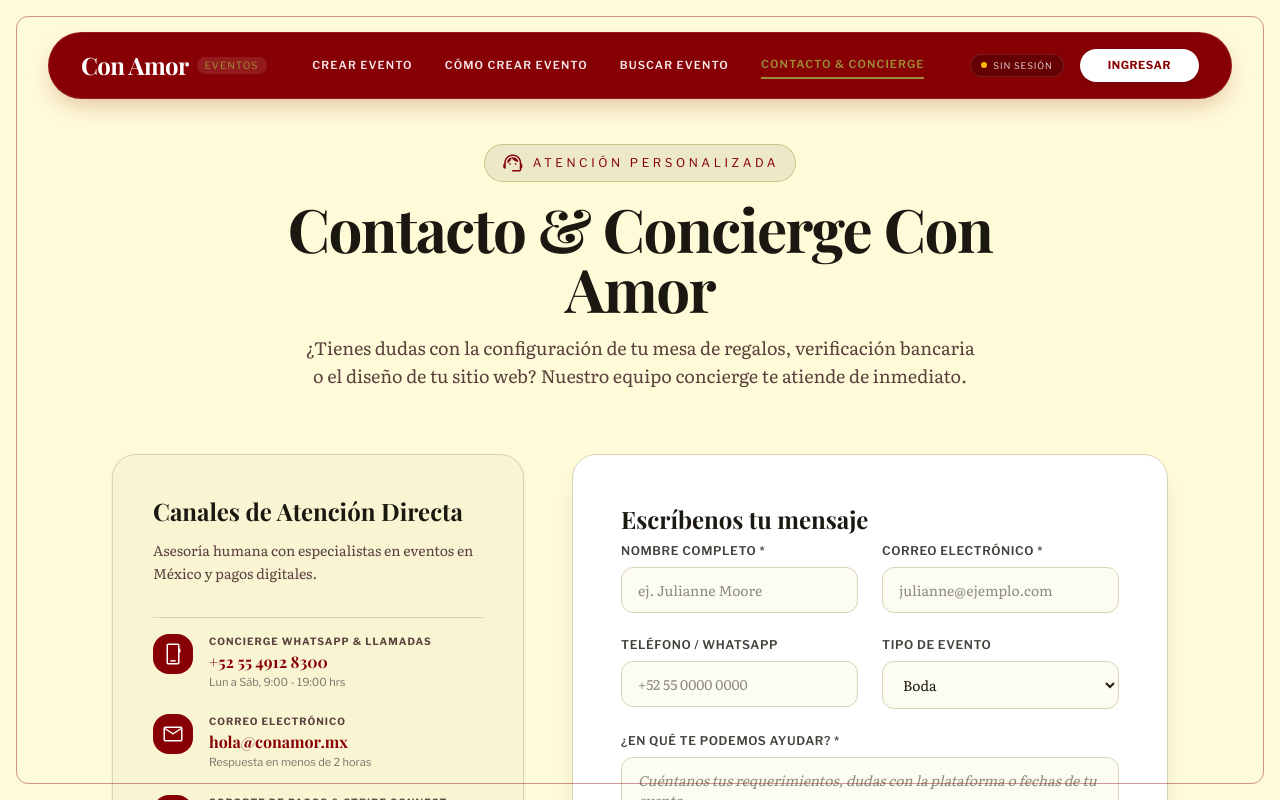
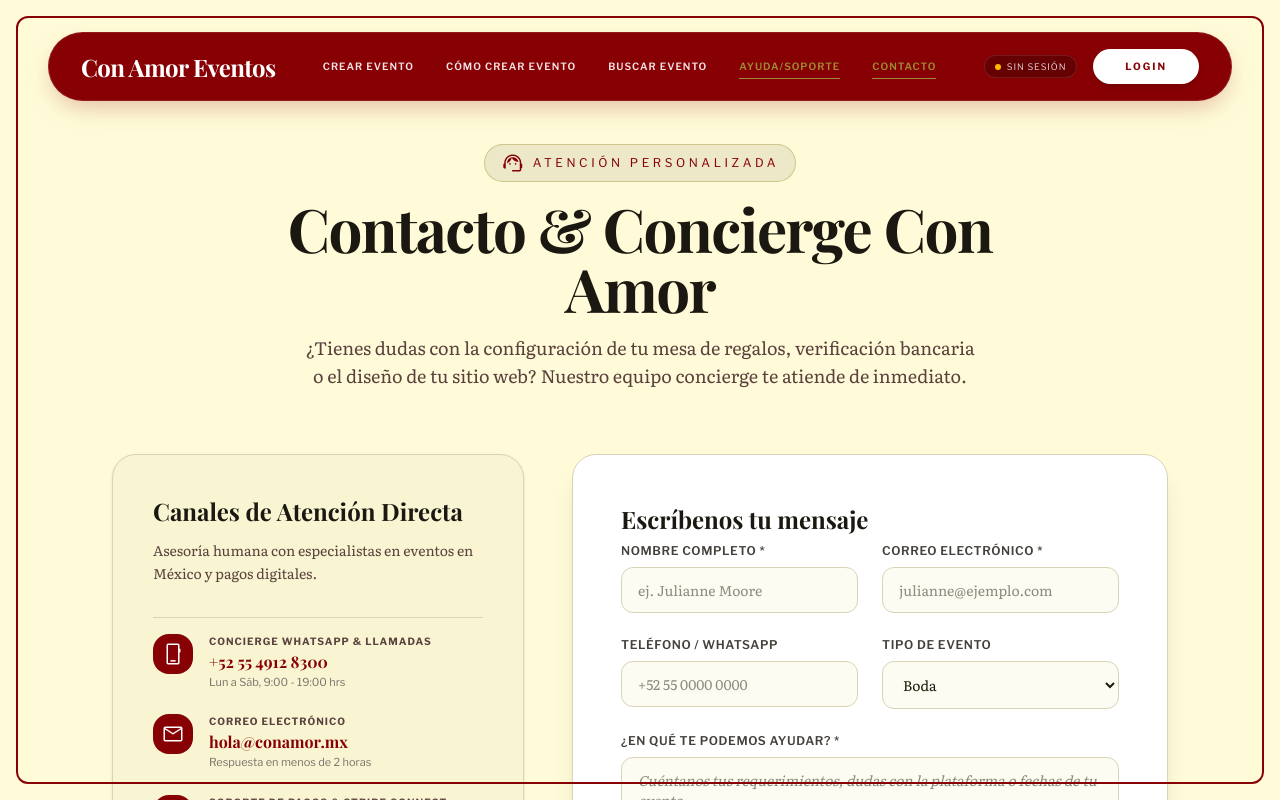
Before and after one commit to conamordev/webplatform, a Next.js app: page /contacto in a window 1280 px wide. Both pictures are taken after a click on the button "CON SESIÓN". Shown: the top 800 px of the page. Built offline with nearby package versions, Linux system fonts and the light colour scheme; a web font is replaced by a local one.

Commit message:
feat(home): adapt unauthenticated hero section to match Stitch design screenshot

```diff
--- a/src/app/globals.css
+++ b/src/app/globals.css
@@ -86,7 +86,7 @@
 .editorial-frame-overlay, #editorial-frame-overlay, .page-frame {
   position: fixed;
   inset: 1rem;
-  border: 1px solid rgba(135, 1, 4, 0.4);
+  border: 2px solid #870104;
   border-radius: 12px;
   pointer-events: none;
   z-index: 9999;
--- a/src/app/page.tsx
+++ b/src/app/page.tsx
@@ -140,65 +140,65 @@ export default function HomePage() {
             </div>
           </section>
         ) : (
-          /* SIN SESIÓN: Hero Editorial de lujo con Carrusel */
-          <section className="relative min-h-[95vh] flex items-center justify-center pt-36 pb-24 px-6 md:px-12 bg-negro-profundo text-white overflow-hidden">
-            {/* Background Image Carousel with editorial tint */}
-            <div className="absolute inset-0 z-0">
+          /* SIN SESIÓN: Hero de Inicio (Diseño Stitch Screen 01) */
+          <section className="relative h-screen w-full overflow-hidden bg-negro-profundo">
+            {/* Background Image & Overlay */}
+            <div className="absolute inset-0">
               <img
-                className="w-full h-full object-cover object-center opacity-45 scale-100 animate-pulse duration-1000"
-                src="https://images.unsplash.com/photo-1519741497674-611481863552?auto=format&fit=crop&w=2560&q=85"
-                alt="Con Amor Editorial"
+                className="w-full h-full object-cover object-center"
+                src="https://lh3.googleusercontent.com/aida-public/AB6AXuCEya7n3mF4fwXWBS1FKxNiLifJB7MZL0Qh8uCN427N_hpO4RbQDXnzgmJQL9ZFfZUyQ_sve5z_0EVUFYV58PyhEEi5KmHXgH9SYeZCgThfGUW79237bMYZOuemU0BYWbBLMNczPWMff1WCjAcLL0zwV3yagArC7HXNdazkvAAYNcpaf_855JUy5qzTsVnU-5FMsvFy6Bs024obL2TIznYh-zzCmtQsEfWbcN6-8xk_zR0IPAnQk9UNGzArmmww2HYI50RWpJJmWMA"
+                alt="Con Amor Eventos - El arte de celebrar"
               />
-              <div className="absolute inset-0 bg-gradient-to-t from-background via-negro-profundo/70 to-negro-profundo/40" />
+              <div className="absolute inset-0 bg-black/30 z-10" />
             </div>
 
-            <div className="relative z-10 max-w-5xl mx-auto text-center space-y-8">
-              <div className="inline-flex items-center gap-3 px-5 py-2 rounded-full bg-white/10 backdrop-blur-md border border-white/20 text-accent-gold font-sans text-xs uppercase tracking-[0.3em]">
-                <span className="material-symbols-outlined text-sm text-accent-gold">magic_button</span>
-                <span>Plataforma Mexicana de Regalos & RSVP</span>
+            <div className="relative z-20 h-full flex flex-col justify-between px-8 sm:px-12 md:px-16 lg:px-20 py-24 pb-12 md:pb-16">
+              {/* Top Right: Tagline & CTA */}
+              <div className="flex justify-end items-start w-full mt-16 md:mt-24">
+                <div className="max-w-[320px] flex flex-col items-end gap-6 text-right">
+                  <p className="font-body text-base md:text-lg text-white leading-relaxed drop-shadow-md">
+                    Curaduría de experiencias de lujo y gestión de eventos de alto perfil.
+                  </p>
+                  <Link
+                    href="/crear-evento"
+                    className="bg-white text-primary px-10 py-4 font-sans font-bold text-[11px] uppercase tracking-[0.3em] hover:bg-primary hover:text-white transition-all duration-500 whitespace-nowrap rounded-full flex items-center justify-center shadow-xl active:scale-95"
+                  >
+                    <span>Crear evento</span>
+                    <span className="material-symbols-outlined ml-2 text-sm">arrow_forward</span>
+                  </Link>
+                </div>
               </div>
 
-              <h1 className="font-serif text-4xl sm:text-6xl md:text-7xl lg:text-8xl font-bold tracking-tight text-white leading-[1.05]">
-                Celebra tu historia, <br />
-                <span className="text-accent-gold italic font-normal">recibe tu amor sin fronteras</span>.
+              {/* Bottom: Main Title & Exclusive Benefits */}
+              <div className="flex flex-col gap-6 md:gap-8 w-full">
+                <h1 className="font-serif text-[clamp(4.2rem,9.5vw,8.5rem)] text-white italic leading-[0.88] -ml-2 drop-shadow-2xl">
+                  El arte de <br /> celebrar.
                 </h1>
 
-              <p className="font-body text-base sm:text-xl text-white/85 max-w-3xl mx-auto leading-relaxed">
-                Crea un sitio web inolvidable para tu boda o celebración especial. Recibe regalos en efectivo directamente en tu cuenta bancaria de México con transferencias seguras protegidas por Stripe Connect Express.
-              </p>
+                <div className="flex flex-col sm:flex-row sm:items-baseline w-full gap-4">
+                  <div className="shrink-0">
+                    <span className="text-white font-serif italic text-2xl md:text-3xl leading-none drop-shadow">
+                      Beneficios Exclusivos
+                    </span>
+                  </div>
 
-              {/* Call to Actions */}
-              <div className="pt-4 flex flex-col sm:flex-row items-center justify-center gap-4">
+                  <div className="h-[0.5px] bg-white/40 flex-grow self-center translate-y-1 hidden sm:block" />
+
+                  <div className="flex flex-wrap gap-3 shrink-0">
                     <Link
-                  href="/crear-evento"
-                  className="w-full sm:w-auto px-10 py-4 rounded-full bg-primary text-white font-sans text-xs font-bold uppercase tracking-[0.25em] hover:bg-primary-container transition-all shadow-xl hover:shadow-2xl active:scale-95 flex items-center justify-center gap-3 border border-white/20"
+                      href="#mesa-de-regalos"
+                      className="glass-pill px-8 py-3 text-white/90 hover:text-white text-[10px] md:text-xs uppercase font-sans font-semibold tracking-widest hover:bg-primary transition-all whitespace-nowrap flex items-center justify-center"
                     >
-                  <span>Crear Mi Evento Ahora</span>
-                  <span className="material-symbols-outlined text-sm">arrow_forward</span>
+                      Mesa de Regalos
                     </Link>
-
                     <Link
-                  href="/evento/boda-sofia-mateo"
-                  className="w-full sm:w-auto px-8 py-4 rounded-full bg-white/15 backdrop-blur-md text-white font-sans text-xs font-bold uppercase tracking-[0.25em] hover:bg-white/25 transition-all border border-white/30 flex items-center justify-center gap-2"
+                      href="#como-crear-evento"
+                      className="glass-pill px-8 py-3 text-white/90 hover:text-white text-[10px] md:text-xs uppercase font-sans font-semibold tracking-widest hover:bg-primary transition-all whitespace-nowrap flex items-center justify-center"
                     >
-                  <span className="material-symbols-outlined text-sm">visibility</span>
-                  <span>Ver Demo de Invitado</span>
+                      Web Personalizada
                     </Link>
                   </div>
-
-              <div className="pt-6 flex flex-wrap items-center justify-center gap-6 text-xs text-white/60 font-sans tracking-widest uppercase">
-                <span className="flex items-center gap-1.5">
-                  <span className="material-symbols-outlined text-accent-gold text-base">verified</span>
-                  Verificación Oficial SAT / CNBV
-                </span>
-                <span className="flex items-center gap-1.5">
-                  <span className="material-symbols-outlined text-accent-gold text-base">lock</span>
-                  Pagos Encriptados por Stripe
-                </span>
-                <span className="flex items-center gap-1.5">
-                  <span className="material-symbols-outlined text-accent-gold text-base">payments</span>
-                  Retiro a Cualquier CLABE en México
-                </span>
+                </div>
               </div>
             </div>
           </section>
--- a/src/components/Navbar.tsx
+++ b/src/components/Navbar.tsx
@@ -20,22 +20,19 @@ export default function Navbar() {
         {/* Brand Logo */}
         <Link
           href="/"
-          className="font-serif text-xl md:text-2xl font-bold tracking-tight text-white hover:text-accent-gold transition-colors flex items-center gap-2"
+          className="font-serif text-2xl font-bold tracking-tight text-white hover:text-accent-gold transition-colors whitespace-nowrap"
         >
-          <span>Con Amor</span>
-          <span className="text-[10px] font-sans font-normal uppercase tracking-widest bg-white/10 px-2 py-0.5 rounded-full text-accent-gold hidden sm:inline-block">
-            Eventos
-          </span>
+          Con Amor Eventos
         </Link>
 
         {/* Desktop Navigation Links */}
-        <div className="hidden lg:flex gap-6 xl:gap-8 items-center font-sans text-[11px] font-semibold uppercase tracking-widest">
+        <div className="hidden lg:flex gap-6 xl:gap-8 items-center font-sans text-[10px] font-semibold uppercase tracking-widest text-white/90">
           <Link
             href="/crear-evento"
             className={`transition-colors py-1 ${
               pathname === "/crear-evento"
-                ? "text-accent-gold border-b-2 border-accent-gold"
-                : "text-white/90 hover:text-white"
+                ? "text-accent-gold border-b border-accent-gold"
+                : "hover:text-white"
             }`}
           >
             Crear evento
@@ -44,8 +41,8 @@ export default function Navbar() {
             href="/como-crear-evento"
             className={`transition-colors py-1 ${
               pathname === "/como-crear-evento"
-                ? "text-accent-gold border-b-2 border-accent-gold"
-                : "text-white/90 hover:text-white"
+                ? "text-accent-gold border-b border-accent-gold"
+                : "hover:text-white"
             }`}
           >
             Cómo crear evento
@@ -54,23 +51,34 @@ export default function Navbar() {
             href="/buscar-eventos"
             className={`transition-colors py-1 ${
               pathname === "/buscar-eventos"
-                ? "text-accent-gold border-b-2 border-accent-gold"
-                : "text-white/90 hover:text-white"
+                ? "text-accent-gold border-b border-accent-gold"
+                : "hover:text-white"
             }`}
           >
             Buscar evento
           </Link>
 
-          {isLoggedIn && (
+          {isLoggedIn ? (
             <Link
               href="/perfil?tab=eventos"
               className={`transition-colors py-1 ${
                 pathname.includes("/perfil")
-                  ? "text-accent-gold border-b-2 border-accent-gold"
-                  : "text-white/90 hover:text-white"
+                  ? "text-accent-gold border-b border-accent-gold"
+                  : "hover:text-white"
               }`}
             >
               Mis eventos
+            </Link>
+          ) : (
+            <Link
+              href="/contacto"
+              className={`transition-colors py-1 ${
+                pathname === "/contacto"
+                  ? "text-accent-gold border-b border-accent-gold"
+                  : "hover:text-white"
+              }`}
+            >
+              Ayuda/Soporte
             </Link>
           )}
 
@@ -78,11 +86,11 @@ export default function Navbar() {
             href="/contacto"
             className={`transition-colors py-1 ${
               pathname === "/contacto"
-                ? "text-accent-gold border-b-2 border-accent-gold"
-                : "text-white/90 hover:text-white"
+                ? "text-accent-gold border-b border-accent-gold"
+                : "hover:text-white"
             }`}
           >
-            Contacto & Concierge
+            Contacto
           </Link>
         </div>
 
@@ -106,9 +114,9 @@ export default function Navbar() {
             <div className="flex items-center gap-2">
               <Link
                 href="/iniciar-sesion"
-                className="bg-white text-primary px-5 sm:px-7 py-2 rounded-full font-sans font-bold text-[11px] uppercase tracking-wider hover:bg-surface-container transition-all shadow-md active:scale-95"
+                className="bg-white text-primary px-8 py-2.5 rounded-full font-sans font-bold text-[10px] uppercase tracking-[0.2em] hover:bg-surface-container transition-all shadow-md active:scale-95"
               >
-                Ingresar
+                LOGIN
               </Link>
             </div>
           ) : (
```
Lines whose indentation alone changed are shown as unchanged.
